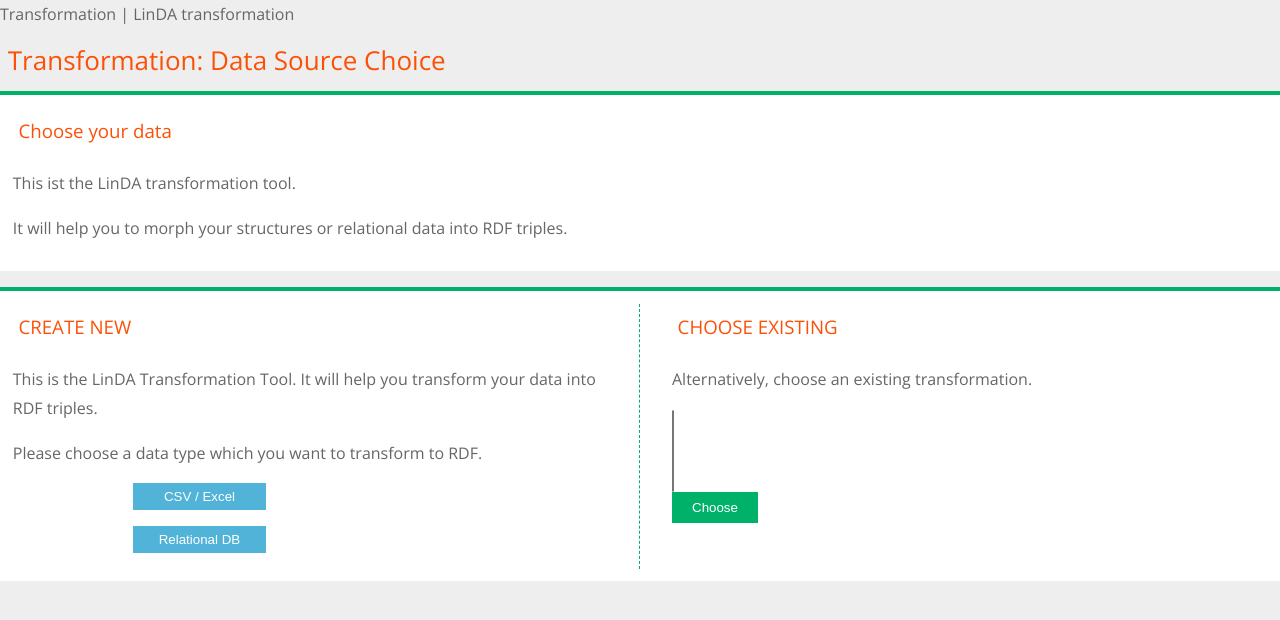
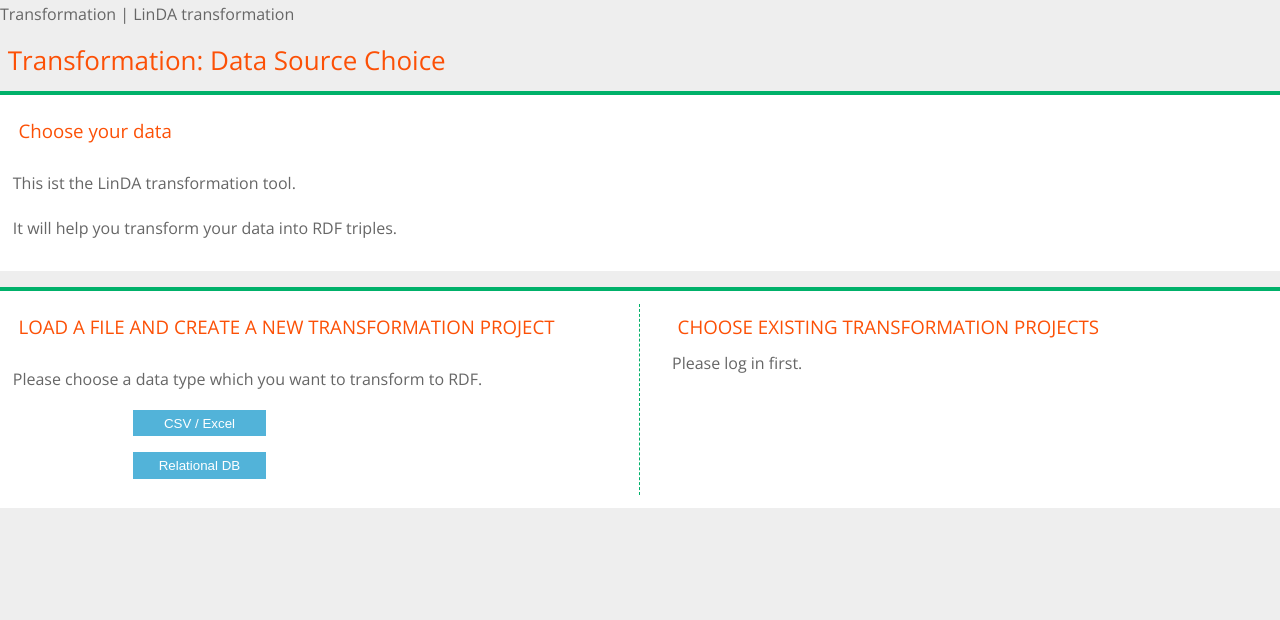
Before and after one commit to LinDA-tools/transformation, a Django app: template templates/transformation/data_choice.html in a window 1280 px wide. Shown: the top 620 px of the page. Run offline with Django 3.2, Linux system fonts and the light colour scheme; the template is opened without the code that fills it, so the values that code supplies are empty.

Commit message:
data choice design

```diff
--- a/templates/transformation/data_choice.html
+++ b/templates/transformation/data_choice.html
@@ -9,15 +9,14 @@
 <div class="content no-minimize">
 	<h3>Choose your data</h3>
 	<p>This ist the LinDA transformation tool.</p>
-	<p>It will help you to morph your structures or relational data into RDF triples.</p>
+	<p>It will help you transform your data into RDF triples.</p>
 </div>
 
 
 
 	<div class="grid content">
 		<div class="col-5-10 left-side-box">
-			<h3>CREATE NEW</h3>
-			<p>This is the LinDA Transformation Tool. It will help you transform your data into RDF triples.</p>
+			<h3>LOAD A FILE AND CREATE A NEW TRANSFORMATION PROJECT</h3>
 			<p>Please choose a data type which you want to transform to RDF.</p>
 			<p>
 				<input type="button" value="CSV / Excel" class="datachoice" OnClick="window.location.href = 'csv/step/1';">
@@ -29,8 +28,8 @@
 
 		</div>
 		<div class="col-5-10 right-side-box">
-            {# if user and not user.is_anonymous #}
-			<h3>CHOOSE EXISTING</h3>
+			<h3>CHOOSE EXISTING TRANSFORMATION PROJECTS</h3>
+            {% if user and not user.is_anonymous %}
 			<p>Alternatively, choose an existing transformation.</p>
             <form method="post" action="csv/step/1">
             {% csrf_token %}
@@ -41,7 +40,9 @@
             </select><br>
 			<input type="submit" name="button_choose" id="id_button_choose" value="Choose">
             </form>
-            {# endif #}
+            {% else %}
+            Please log in first.
+            {% endif %}
 		</div>
 	</div>
 
```
